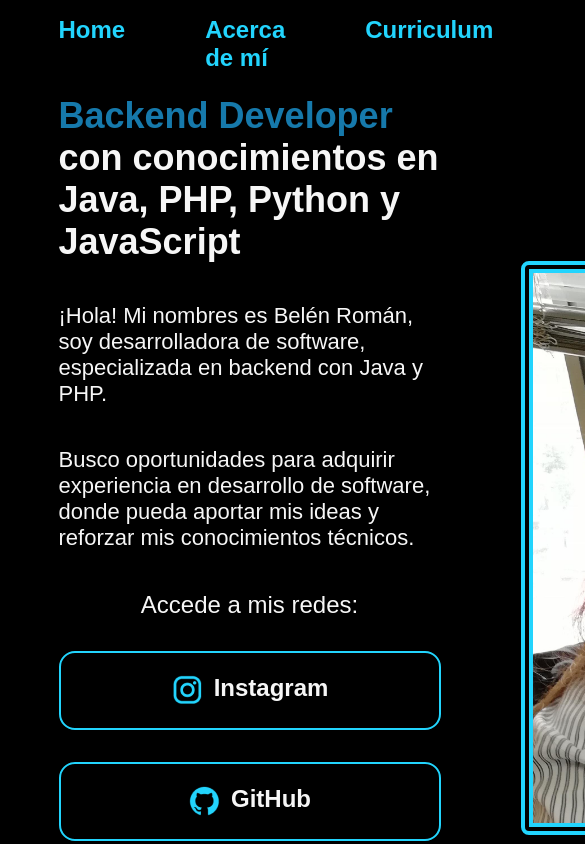
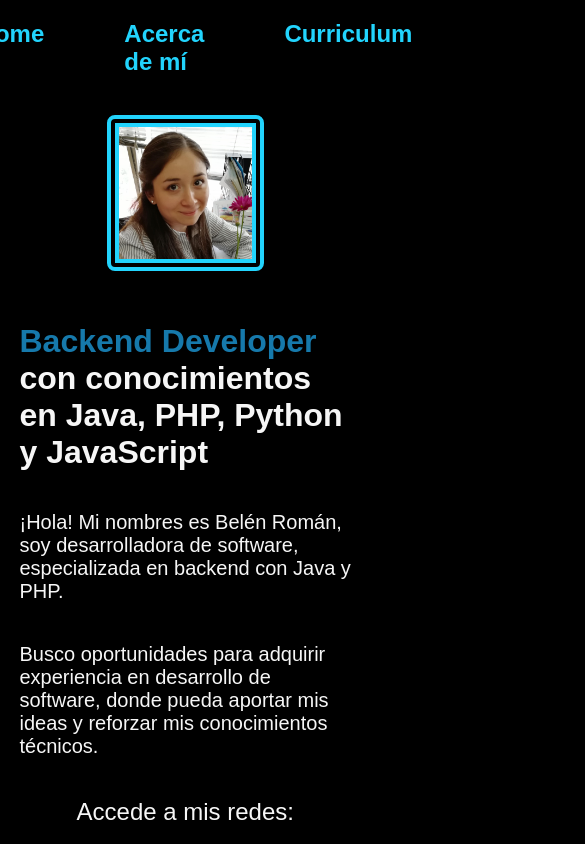
Before and after one commit to BelenRomanCervantes/Portafolio, a plain HTML site: page index.html in a window 390 px wide. Shown: the top 844 px of the page, 585 px wide, since content can reach past the window. Drawn offline with Linux system fonts and the light colour scheme; a web font is replaced by a local one.

Commit message:
added curriculum and improved design

```diff
--- a/index.html
+++ b/index.html
@@ -43,7 +43,7 @@
                     Linkedin</a><br>
             </div>
         </section>
-        <img class="image" src="./assets/IMG_20180731_171221_1.jpg" alt="Foto de Belén Román">
+        <img class="presentacion__imagen" src="./assets/IMG_20180731_171221_1.jpg" alt="Foto de Belén Román">
     </main>
     <footer class="footer">
         <p>Desarrollado por Belén Román Cervantes</p>
--- a/styles/style.css
+++ b/styles/style.css
@@ -8,12 +8,18 @@
     --color-hover: #272727;
 
     --fuente-montserrat: 'Montserrat', sans-serif;
-    --fuente-krono: 'Krono One', sans-serif;
+    --fuente-krona: 'Krona One', sans-serif;
 }
 /* Estilo general de la pagina */
 * {
     padding: 0;
     margin: 0;
+}
+
+body {
+    box-sizing: border-box;
+    background-color: var(--color-primario);
+    color: var(--color-secundario);
 }
 
 .header {
@@ -27,36 +33,31 @@
 
 .header__menu__link {
     font-family: var(--fuente-montserrat);
-    font-size: 24px;
+    font-size: 1.5rem;
     font-weight: 600;
     color: var(--color-terciario);
     text-decoration: none;
 }
 
-body {
-    background-color: var(--color-primario);
-    color: var(--color-secundario);
-    height: 100vh;
-    font: 200;
-}
+
 
 .presentacion {
+    padding: 5% 15%;
     display: flex;
     align-items: center;
-    gap: 80px;
-    padding: 6% 15%;
+    gap: 52px;
 }
 
 .presentacion__contenido {
-    width: 615px;
+    width: 50%;
     display: flex;
     flex-direction: column;
     gap: 40px;
 }
 
 .presentacion__contenido__titulo {
-    font-size: 36px;
-    font-family: var(--fuente-krono);
+    font-size: 2rem;
+    font-family: var(--fuente-krona);
 }
 
 .titulo-destacado {
@@ -64,16 +65,8 @@ body {
 
 }
 
-.presentacion__contenido__subtitulo {
-    font-size: 24px;
-    font-family: var(--fuente-montserrat);
-    font-weight: 600;
-    color: var(--color-resalte);
-    text-decoration:underline;
-}
-
 .presentacion__contenido__texto {
-    font-size: 22px;
+    font-size: 1.25rem;
     font-family: var(--fuente-montserrat);
 }
 
@@ -86,34 +79,36 @@ body {
 }
 
 .presentacion__enlaces__subtitulo {
-    font-family: var(--fuente-krono);
-    font-size: 24px;
+    font-family: var(--fuente-krona);
+    font-size: 1.5rem;
     font-weight: 400;
 }
 
 .presentacion__enlaces__link {
-    width: 378px;
+    display: flex;
+    justify-content: center;
+    gap: 10px;
+    border: 2px solid var(--color-terciario);
+    width: 50%;
     text-align: center;
     padding: 21.5px 0;
-    border-radius: 16px;
+    border-radius: 8px;
     font-family: var(--fuente-montserrat);
-    font-size: 24px;
+    font-size: 1.5rem;
     font-weight: 600;
     text-decoration: none;
     color: var(--color-secundario);
-    border: 2px solid var(--color-terciario);
-    display: flex;
-    justify-content: center;
-    gap: 10px;
+
+
 }
 
 .presentacion__enlaces__link:hover {
     background-color: var(--color-hover);
 }
 
-.image {
-    width: 550px;
-    height: 550px;
+
+.presentacion__imagen {
+    width: 40%;
     border: 12px double var(--color-terciario);
     border-radius: 8px
 }
@@ -122,9 +117,29 @@ body {
 .footer {
     color: var(--color-primario);
     background-color: var(--color-resalte);
-    padding: 16px;
+    padding: 24px;
     text-align: center;
-    font-family: var(--fuente-montserrat);
-    font-size: 24px;
+    font-family: var(--fuente-krona);
+    font-size: 1.5rem;
     font-weight: 400;
 }
+
+@media (max-width: 1200px) {
+
+    .header {
+        padding: 5%;
+    }
+
+    .header__menu {
+        justify-content: center;
+    }
+
+    .presentacion {
+        flex-direction: column-reverse;
+        padding: 5% 10% 15% 5%;
+    }
+
+    .presentacion__contenido {
+        width: auto;
+    }
+}
```
Also changed, not shown: about.html (+1 -1 lines), curriculum.html (+7 -6 lines).
